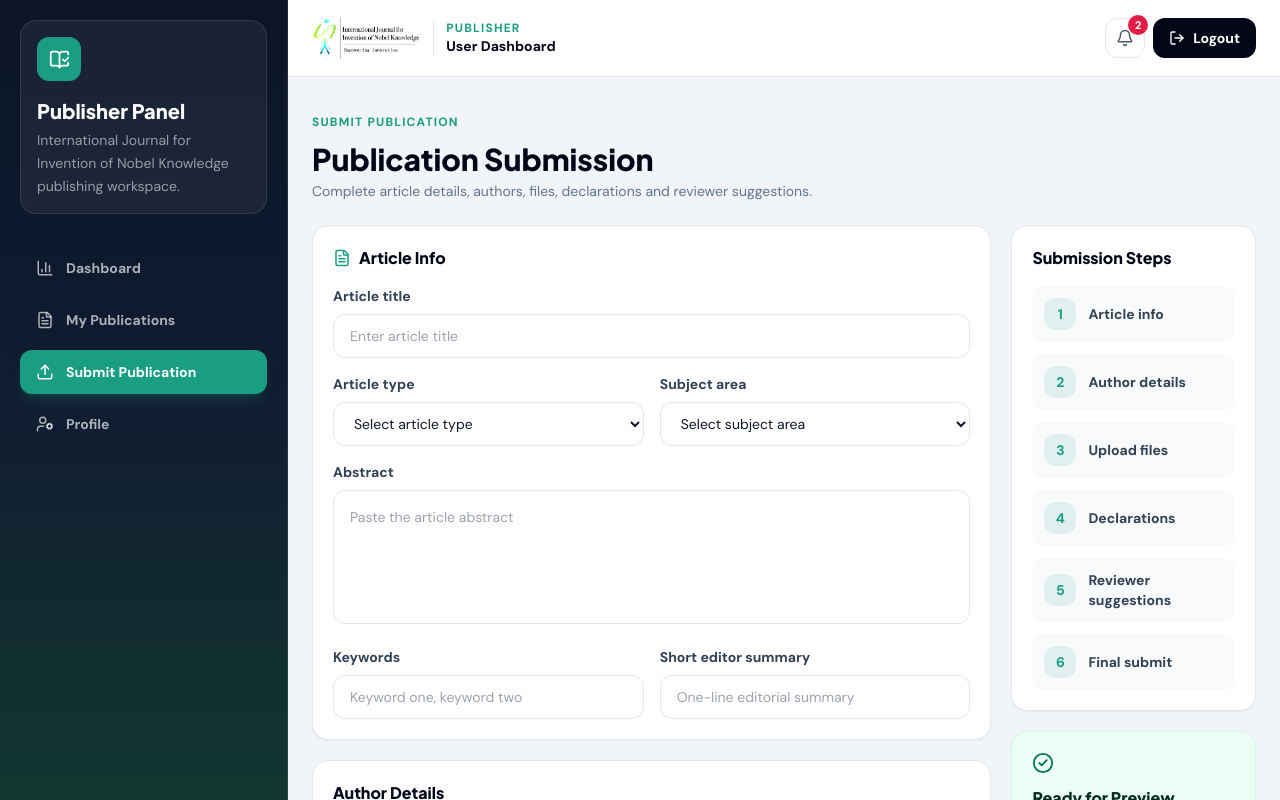
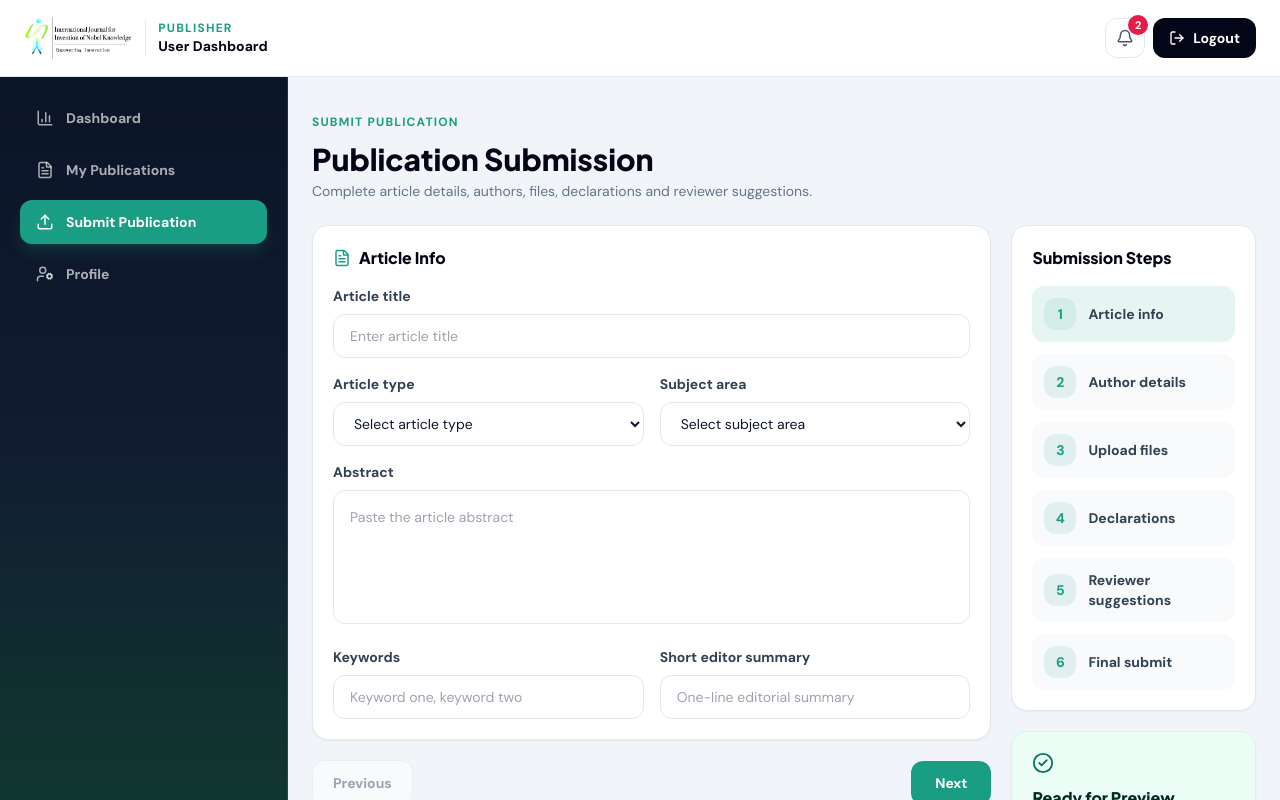
Before and after one commit to sayanroy058/Ink-Your-Journal-test, a React (Vite) app: page /user-dashboard in a window 1280 px wide. Both pictures are taken after a click on the button "Submit Publication". Shown: the top 800 px of the page. Built offline with nearby package versions, Linux system fonts and the light colour scheme; the HTML template or start-up script is replaced by a standard one.

Commit message:
Updated User Dashboard sidebar and Submit Publication Page

```diff
--- a/src/components/user-dashboard/SubmitPublicationForm.tsx
+++ b/src/components/user-dashboard/SubmitPublicationForm.tsx
@@ -1,12 +1,16 @@
-import { CheckCircle2, FileText, Send, Upload } from "lucide-react";
+import { useState } from "react";
+import { Check, CheckCircle2, FileText, Plus, Send, Upload } from "lucide-react";
 import { articleTypes, subjectAreas, userProfile } from "./userDashboardData";
 
 const fieldClass =
   "h-11 w-full rounded-xl border border-slate-200 bg-white px-4 text-sm outline-none transition-colors focus:border-primary focus:ring-2 focus:ring-primary/20";
 const textAreaClass =
   "w-full resize-none rounded-xl border border-slate-200 bg-white p-4 text-sm outline-none transition-colors focus:border-primary focus:ring-2 focus:ring-primary/20";
+const authorTitles = ["Dr.", "Mr.", "Mrs.", "Ms.", "Prof."];
 
 const SubmitPublicationForm = () => {
+  const [activeStep, setActiveStep] = useState(0);
+  const [additionalAuthorCount, setAdditionalAuthorCount] = useState(0);
   const declarations = [
     "This is original work",
     "This manuscript is not submitted elsewhere",
@@ -15,6 +19,18 @@ const SubmitPublicationForm = () => {
     "Funding statement is included",
     "Ethics approval is included if required",
   ];
+  const submissionSteps = [
+    "Article info",
+    "Author details",
+    "Upload files",
+    "Declarations",
+    "Reviewer suggestions",
+    "Final submit",
+  ];
+  const isFinalStep = activeStep === submissionSteps.length - 1;
+  const additionalAuthors = Array.from({ length: additionalAuthorCount }, (_, index) => index + 1);
+  const goToNextStep = () => setActiveStep((step) => Math.min(step + 1, submissionSteps.length - 1));
+  const goToPreviousStep = () => setActiveStep((step) => Math.max(step - 1, 0));
 
   return (
     <section>
@@ -25,8 +41,8 @@ const SubmitPublicationForm = () => {
       </div>
 
       <div className="grid gap-5 xl:grid-cols-[1fr_0.36fr]">
-        <div className="space-y-5">
-          <div className="rounded-2xl border border-slate-200 bg-white p-5 shadow-sm">
+        <div>
+          <div className={activeStep === 0 ? "rounded-2xl border border-slate-200 bg-white p-5 shadow-sm" : "hidden"}>
             <div className="mb-4 flex items-center gap-2">
               <FileText size={18} className="text-primary" />
               <h2 className="font-extrabold text-slate-950">Article Info</h2>
@@ -65,13 +81,40 @@ const SubmitPublicationForm = () => {
             </div>
           </div>
 
-          <div className="rounded-2xl border border-slate-200 bg-white p-5 shadow-sm">
+          <div className={activeStep === 1 ? "rounded-2xl border border-slate-200 bg-white p-5 shadow-sm" : "hidden"}>
+            <div className="flex flex-wrap items-center justify-between gap-3">
+              <div className="flex flex-wrap items-center gap-3">
                 <h2 className="font-extrabold text-slate-950">Author Details</h2>
-            <div className="mt-4 grid gap-4 md:grid-cols-2">
+                <span className="rounded-full bg-primary/10 px-3 py-1 text-xs font-extrabold uppercase tracking-wider text-primary">
+                  Corresponding
+                </span>
+              </div>
+              <button
+                type="button"
+                onClick={() => setAdditionalAuthorCount((count) => count + 1)}
+                className="inline-flex items-center justify-center gap-2 rounded-xl bg-primary px-4 py-2.5 text-sm font-bold text-white transition-colors hover:bg-primary/90"
+              >
+                <Plus size={16} /> Add new Author
+              </button>
+            </div>
+            <div className="mt-4 grid gap-4 md:grid-cols-[0.35fr_1fr_1fr]">
               <div>
-                <label className="mb-2 block text-sm font-bold text-slate-700">Corresponding author</label>
-                <input className={fieldClass} defaultValue={userProfile.name} />
+                <label className="mb-2 block text-sm font-bold text-slate-700">Title</label>
+                <select className={fieldClass} defaultValue="Dr.">
+                  {authorTitles.map((title) => (
+                    <option key={title}>{title}</option>
+                  ))}
+                </select>
               </div>
+              <div>
+                <label className="mb-2 block text-sm font-bold text-slate-700">Author First Name</label>
+                <input className={fieldClass} defaultValue="Ananya" />
+              </div>
+              <div>
+                <label className="mb-2 block text-sm font-bold text-slate-700">Author Last Name</label>
+                <input className={fieldClass} defaultValue="Das" />
+              </div>
+              <div className="grid gap-4 md:col-span-3 md:grid-cols-2">
                 <div>
                   <label className="mb-2 block text-sm font-bold text-slate-700">Email</label>
                   <input type="email" className={fieldClass} defaultValue={userProfile.email} />
@@ -80,20 +123,51 @@ const SubmitPublicationForm = () => {
                   <label className="mb-2 block text-sm font-bold text-slate-700">Institution / Affiliation</label>
                   <input className={fieldClass} defaultValue={userProfile.institution} />
                 </div>
+              </div>
+            </div>
+            {additionalAuthors.map((authorNumber) => (
+              <div key={authorNumber} className="mt-5 rounded-xl border border-slate-100 bg-slate-50 p-4">
+                <h3 className="text-sm font-extrabold text-slate-800">Author {authorNumber + 1}</h3>
+                <div className="mt-4 grid gap-4 md:grid-cols-[0.35fr_1fr_1fr]">
                   <div>
-                <label className="mb-2 block text-sm font-bold text-slate-700">Co-authors</label>
-                <input className={fieldClass} placeholder="Name and email, separated by commas" />
+                    <label className="mb-2 block text-sm font-bold text-slate-700">Title</label>
+                    <select className={fieldClass} defaultValue="">
+                      <option value="" disabled>Select title</option>
+                      {authorTitles.map((title) => (
+                        <option key={title}>{title}</option>
+                      ))}
+                    </select>
+                  </div>
+                  <div>
+                    <label className="mb-2 block text-sm font-bold text-slate-700">Author First Name</label>
+                    <input className={fieldClass} placeholder="Enter first name" />
+                  </div>
+                  <div>
+                    <label className="mb-2 block text-sm font-bold text-slate-700">Author Last Name</label>
+                    <input className={fieldClass} placeholder="Enter last name" />
+                  </div>
+                  <div className="grid gap-4 md:col-span-3 md:grid-cols-2">
+                    <div>
+                      <label className="mb-2 block text-sm font-bold text-slate-700">Email</label>
+                      <input type="email" className={fieldClass} placeholder="author@example.edu" />
+                    </div>
+                    <div>
+                      <label className="mb-2 block text-sm font-bold text-slate-700">Institution / Affiliation</label>
+                      <input className={fieldClass} placeholder="Author institution" />
                     </div>
                   </div>
                 </div>
+              </div>
+            ))}
+          </div>
 
-          <div className="rounded-2xl border border-slate-200 bg-white p-5 shadow-sm">
+          <div className={activeStep === 2 ? "rounded-2xl border border-slate-200 bg-white p-5 shadow-sm" : "hidden"}>
             <div className="mb-4 flex items-center gap-2">
               <Upload size={18} className="text-primary" />
               <h2 className="font-extrabold text-slate-950">Upload Files</h2>
             </div>
             <div className="grid gap-4 md:grid-cols-2">
-              {["Main manuscript PDF / DOC / DOCX", "Cover letter", "Figures and tables", "Supplementary files"].map((label) => (
+              {["Main manuscript PDF / DOC / DOCX", "Cover letter", "Figures and tables", "Supplementary files", "Video abstract"].map((label) => (
                 <label key={label} className="flex min-h-[116px] cursor-pointer flex-col items-center justify-center rounded-2xl border border-dashed border-slate-300 bg-slate-50 p-4 text-center transition-colors hover:border-primary hover:bg-primary/5">
                   <Upload size={22} className="text-primary" />
                   <span className="mt-2 text-sm font-bold text-slate-700">{label}</span>
@@ -104,7 +178,7 @@ const SubmitPublicationForm = () => {
             </div>
           </div>
 
-          <div className="rounded-2xl border border-slate-200 bg-white p-5 shadow-sm">
+          <div className={activeStep === 3 ? "rounded-2xl border border-slate-200 bg-white p-5 shadow-sm" : "hidden"}>
             <h2 className="font-extrabold text-slate-950">Declarations</h2>
             <div className="mt-4 grid gap-3 md:grid-cols-2">
               {declarations.map((label) => (
@@ -116,7 +190,7 @@ const SubmitPublicationForm = () => {
             </div>
           </div>
 
-          <div className="rounded-2xl border border-slate-200 bg-white p-5 shadow-sm">
+          <div className={activeStep === 4 ? "rounded-2xl border border-slate-200 bg-white p-5 shadow-sm" : "hidden"}>
             <h2 className="font-extrabold text-slate-950">Reviewer Suggestions</h2>
             <div className="mt-4 grid gap-4 md:grid-cols-3">
               <div>
@@ -133,20 +207,68 @@ const SubmitPublicationForm = () => {
               </div>
             </div>
           </div>
+
+          <div className={activeStep === 5 ? "rounded-2xl border border-emerald-100 bg-emerald-50 p-5 shadow-sm" : "hidden"}>
+            <CheckCircle2 size={24} className="text-emerald-700" />
+            <h2 className="mt-3 text-xl font-extrabold text-emerald-950">Final Submit</h2>
+            <p className="mt-2 text-sm leading-relaxed text-emerald-800">
+              Review your completed publication details and submit when everything is ready for editorial check.
+            </p>
+            <button
+              type="button"
+              className="mt-5 inline-flex items-center justify-center gap-2 rounded-xl bg-primary px-5 py-3 text-sm font-bold text-white transition-colors hover:bg-primary/90"
+            >
+              <Send size={17} /> Submit Publication
+            </button>
+          </div>
+
+          <div className="mt-5 flex flex-wrap items-center justify-between gap-3">
+            <button
+              type="button"
+              onClick={goToPreviousStep}
+              disabled={activeStep === 0}
+              className="inline-flex items-center justify-center rounded-xl border border-slate-200 bg-white px-5 py-3 text-sm font-bold text-slate-600 transition-colors hover:border-primary hover:text-primary disabled:cursor-not-allowed disabled:opacity-50"
+            >
+              Previous
+            </button>
+            {!isFinalStep && (
+              <button
+                type="button"
+                onClick={goToNextStep}
+                className="inline-flex items-center justify-center rounded-xl bg-primary px-6 py-3 text-sm font-bold text-white transition-colors hover:bg-primary/90"
+              >
+                Next
+              </button>
+            )}
+          </div>
         </div>
 
         <aside className="space-y-5">
           <div className="rounded-2xl border border-slate-200 bg-white p-5 shadow-sm">
             <h2 className="font-extrabold text-slate-950">Submission Steps</h2>
             <div className="mt-4 space-y-3">
-              {["Article info", "Author details", "Upload files", "Declarations", "Reviewer suggestions", "Final submit"].map((step, index) => (
-                <div key={step} className="flex items-center gap-3 rounded-xl bg-slate-50 p-3">
-                  <div className="flex h-8 w-8 flex-shrink-0 items-center justify-center rounded-lg bg-primary/10 text-sm font-extrabold text-primary">
-                    {index + 1}
+              {submissionSteps.map((step, index) => {
+                const isCompleted = index < activeStep;
+                const isActive = index === activeStep;
+
+                return (
+                  <div
+                    key={step}
+                    className={`flex items-center gap-3 rounded-xl p-3 transition-colors ${
+                      isActive ? "bg-primary/10" : "bg-slate-50"
+                    }`}
+                  >
+                    <div
+                      className={`flex h-8 w-8 flex-shrink-0 items-center justify-center rounded-lg text-sm font-extrabold ${
+                        isCompleted ? "bg-primary text-white" : "bg-primary/10 text-primary"
+                      }`}
+                    >
+                      {isCompleted ? <Check size={16} strokeWidth={3} /> : index + 1}
                     </div>
                     <p className="text-sm font-bold text-slate-700">{step}</p>
                   </div>
-              ))}
+                );
+              })}
             </div>
           </div>
 
--- a/src/components/user-dashboard/UserDashboardSidebar.tsx
+++ b/src/components/user-dashboard/UserDashboardSidebar.tsx
@@ -1,4 +1,3 @@
-import { BookOpenCheck } from "lucide-react";
 import type { DashboardNavItem, UserDashboardSection } from "./types";
 
 type UserDashboardSidebarProps = {
@@ -9,17 +8,7 @@ type UserDashboardSidebarProps = {
 
 const UserDashboardSidebar = ({ activeSection, navItems, onSectionChange }: UserDashboardSidebarProps) => {
   return (
-    <aside className="fixed inset-y-0 left-0 z-30 hidden w-72 border-r border-white/10 bg-gradient-to-b from-[hsl(220,55%,10%)] via-[hsl(220,48%,13%)] to-[hsl(168,55%,14%)] p-5 text-white lg:flex lg:flex-col">
-      <div className="mb-8 rounded-2xl border border-white/10 bg-white/[0.06] p-4">
-        <div className="flex h-11 w-11 items-center justify-center rounded-xl bg-primary text-white">
-          <BookOpenCheck size={21} />
-        </div>
-        <h1 className="mt-4 text-xl font-extrabold">Publisher Panel</h1>
-        <p className="mt-1 text-sm leading-relaxed text-white/55">
-          International Journal for Invention of Nobel Knowledge publishing workspace.
-        </p>
-      </div>
-
+    <aside className="fixed bottom-0 left-0 top-[76px] z-30 hidden w-72 border-r border-white/10 bg-gradient-to-b from-[hsl(220,55%,10%)] via-[hsl(220,48%,13%)] to-[hsl(168,55%,14%)] p-5 text-white lg:flex lg:flex-col">
       <nav className="space-y-2">
         {navItems.map((item) => (
           <button
--- a/src/pages/UserDashboard.tsx
+++ b/src/pages/UserDashboard.tsx
@@ -35,13 +35,13 @@ const UserDashboard = () => {
   return (
     <div className="min-h-screen bg-slate-100 text-slate-900">
       <UserDashboardSidebar activeSection={activeSection} navItems={sidebarNavItems} onSectionChange={setActiveSection} />
+      <UserDashboardNavbar
+        activeSection={activeSection}
+        navItems={sidebarNavItems}
+        onSectionChange={setActiveSection}
+        unreadCount={unreadCount}
+      />
       <div className="min-w-0 lg:pl-72">
-        <UserDashboardNavbar
-          activeSection={activeSection}
-          navItems={sidebarNavItems}
-          onSectionChange={setActiveSection}
-          unreadCount={unreadCount}
-        />
         <main className="mx-auto min-h-[calc(100vh-134px)] max-w-7xl px-4 py-6 md:px-6 md:py-8">
           {sectionContent[activeSection]}
         </main>
```
Lines whose indentation alone changed are shown as unchanged.
